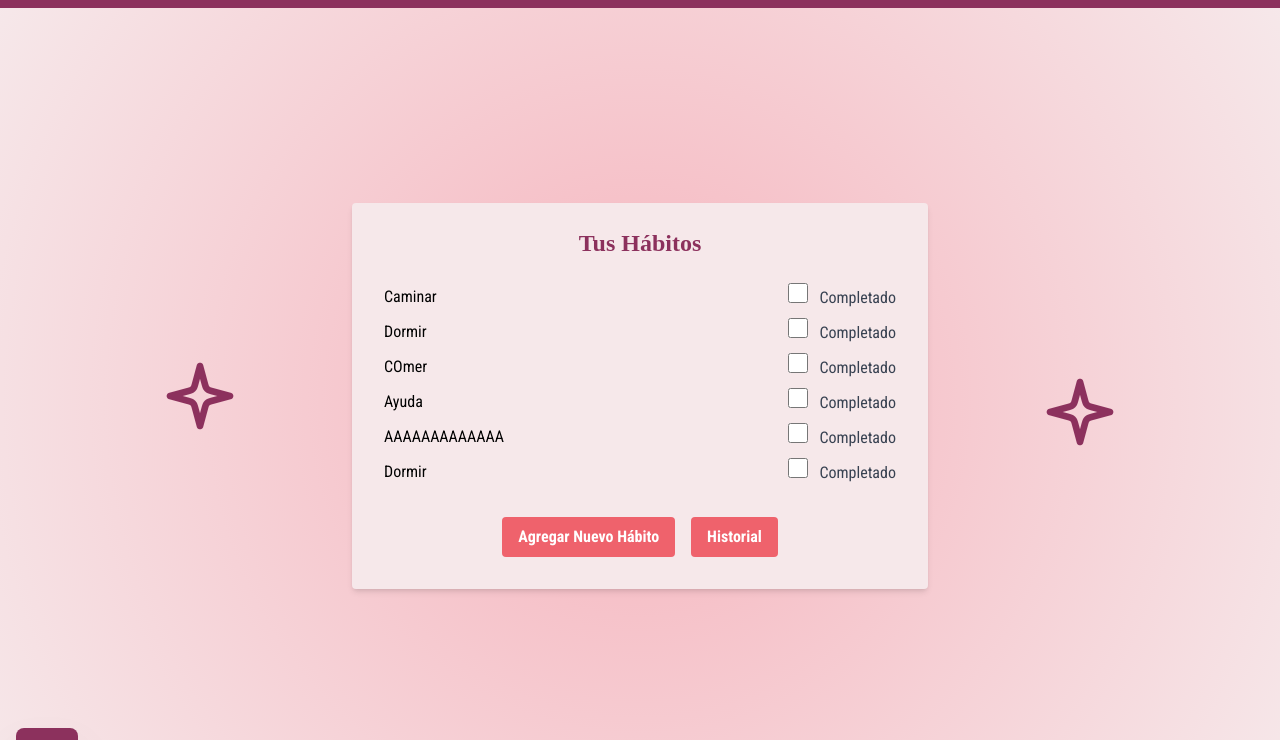
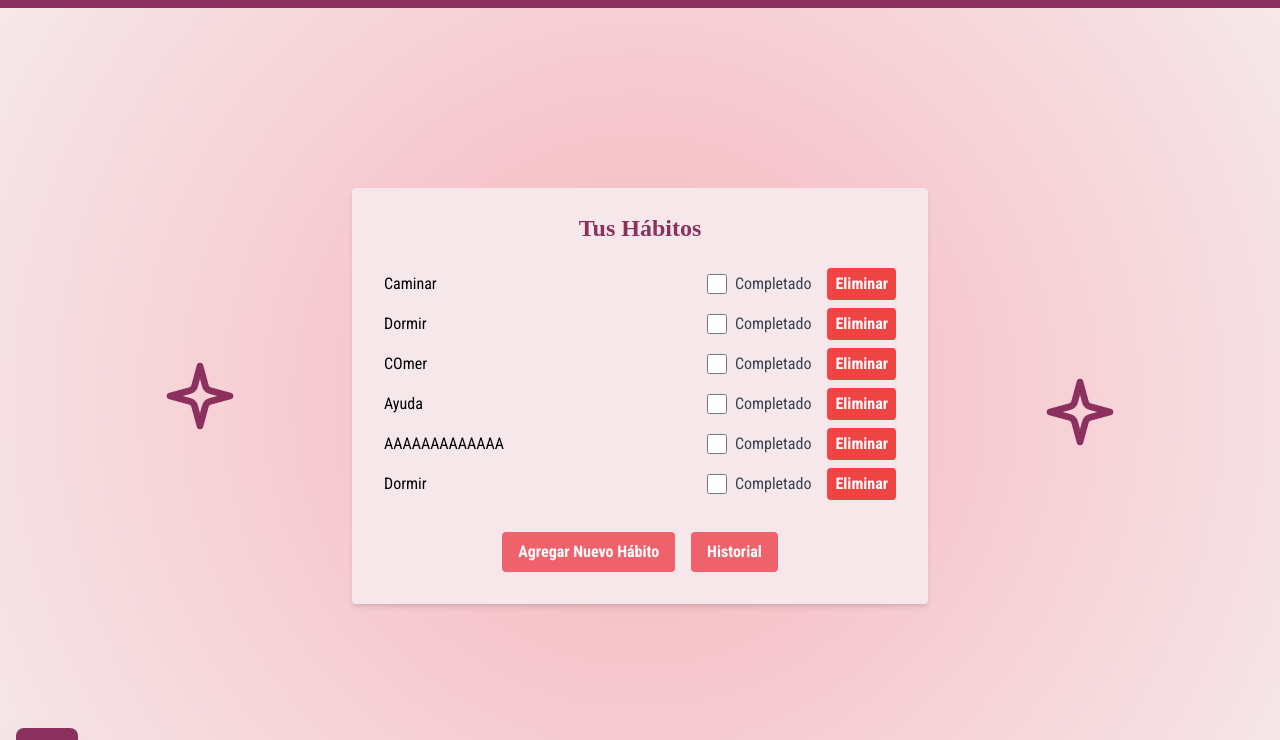
Before and after one commit to gabigonzalz/Habitos---WEB, a Flask app: page /pagina_principal in a window 1280 px wide. Shown: the top 740 px of the page. Run offline with Flask 3, Linux system fonts and the light colour scheme; a user stored in the database is signed in; some libraries are stand-ins or nearby versions; some web fonts are replaced.

Commit message:
Boton y ruta de eliminar

```diff
--- a/app.py
+++ b/app.py
@@ -98,6 +98,22 @@ def completar_habito(id_habito):
 
 
 
+@app.route('/eliminar_habito/<int:id_habito>', methods=['POST'])
+def eliminar_habito(id_habito):
+    id_usuario = session.get("id_usuario")
+
+    if id_usuario:
+        habito_a_eliminar = HabitosPersonalizados.query.filter_by(id_habitos_personalizados=id_habito, id_usuario=id_usuario).first()
+
+        if habito_a_eliminar:
+            db.session.delete(habito_a_eliminar)
+            db.session.commit()
+            return redirect(url_for('pagina_principal'))
+
+    return redirect(url_for('pagina_principal', error="Error al eliminar el hábito"))
+
+
+
 #RUTA; PAGINA PRINCIPAL (HABITOS)
 @app.route('/pagina_principal')
 def pagina_principal():
--- a/templates/pagina_principal.html
+++ b/templates/pagina_principal.html
@@ -28,16 +28,22 @@
             <ul class="list-disc list-inside" style="font-family:Roboto Condensed">
                 {% for habito in habitos_personalizados %}
                 <li class="mb-2 flex justify-between items-center">
-                    <span>{{ habito.habito_nombre }}</span>
-                    <form action="/completar_habito/{{ habito.id_habitos_personalizados }}" method="post">
-                        <input type="checkbox" name="completado" id="completado_{{ habito.id_habitos_personalizados }}" class="form-checkbox h-5 w-5 text-blue-600" {% if habito.completado %} checked {% endif %}>
-                        <label for="completado_{{ habito.id_habitos_personalizados }}" class="ml-2 text-gray-700">Completado</label>
-                        <button type="submit" class="hidden"></button> <!-- Botón oculto para enviar el formulario al hacer clic en el checkbox -->
-                    </form>
+                    <span class="transition-colors {% if habito.completado %}text-gray-400{% else %}text-black{% endif %}">{{ habito.habito_nombre }}</span>
+                    <div class="flex items-center">
+                        <form action="/completar_habito/{{ habito.id_habitos_personalizados }}" method="post" class="flex items-center">
+                            <input type="checkbox" name="completado" id="completado_{{ habito.id_habitos_personalizados }}" class="form-checkbox h-5 w-5 text-blue-600" {% if habito.completado %} checked {% endif %} onchange="this.form.submit()">
+                            <label for="completado_{{ habito.id_habitos_personalizados }}" class="ml-2 text-gray-700">Completado</label>
+                        </form>
+                        <form action="/eliminar_habito/{{ habito.id_habitos_personalizados }}" method="post" class="ml-4">
+                            <button type="submit" class="bg-red-500 hover:bg-red-700 text-white font-bold py-1 px-2 rounded focus:outline-none focus:shadow-outline">Eliminar</button>
+                        </form>
+                    </div>
                 </li>
                 {% endfor %}
             </ul>
             {% endif %}
+
+
             <div class="flex justify-center space-x-4 mt-4 ">
             <a href="/agregar_habito" style="font-family:Roboto Condensed" class="bg-[#EF626C] hover:bg-[#78d6a6] text-white font-bold py-2 px-4 rounded focus:outline-none focus:shadow-outline mt-4 inline-block transform transition-transform duration-200 hover:scale-110">
                 Agregar Nuevo Hábito
```
Also changed, not shown: instance/base_de_datos.db.
